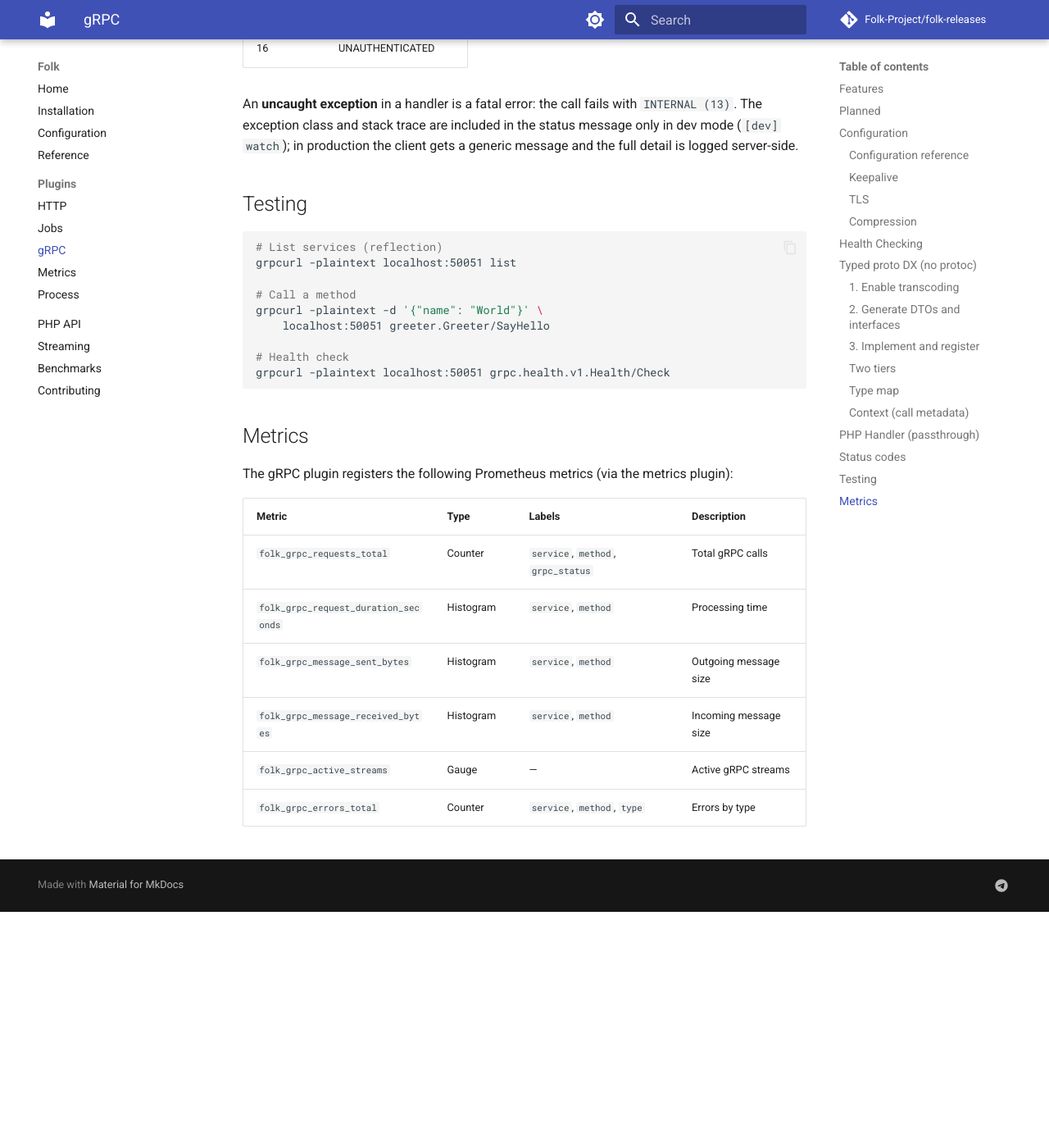
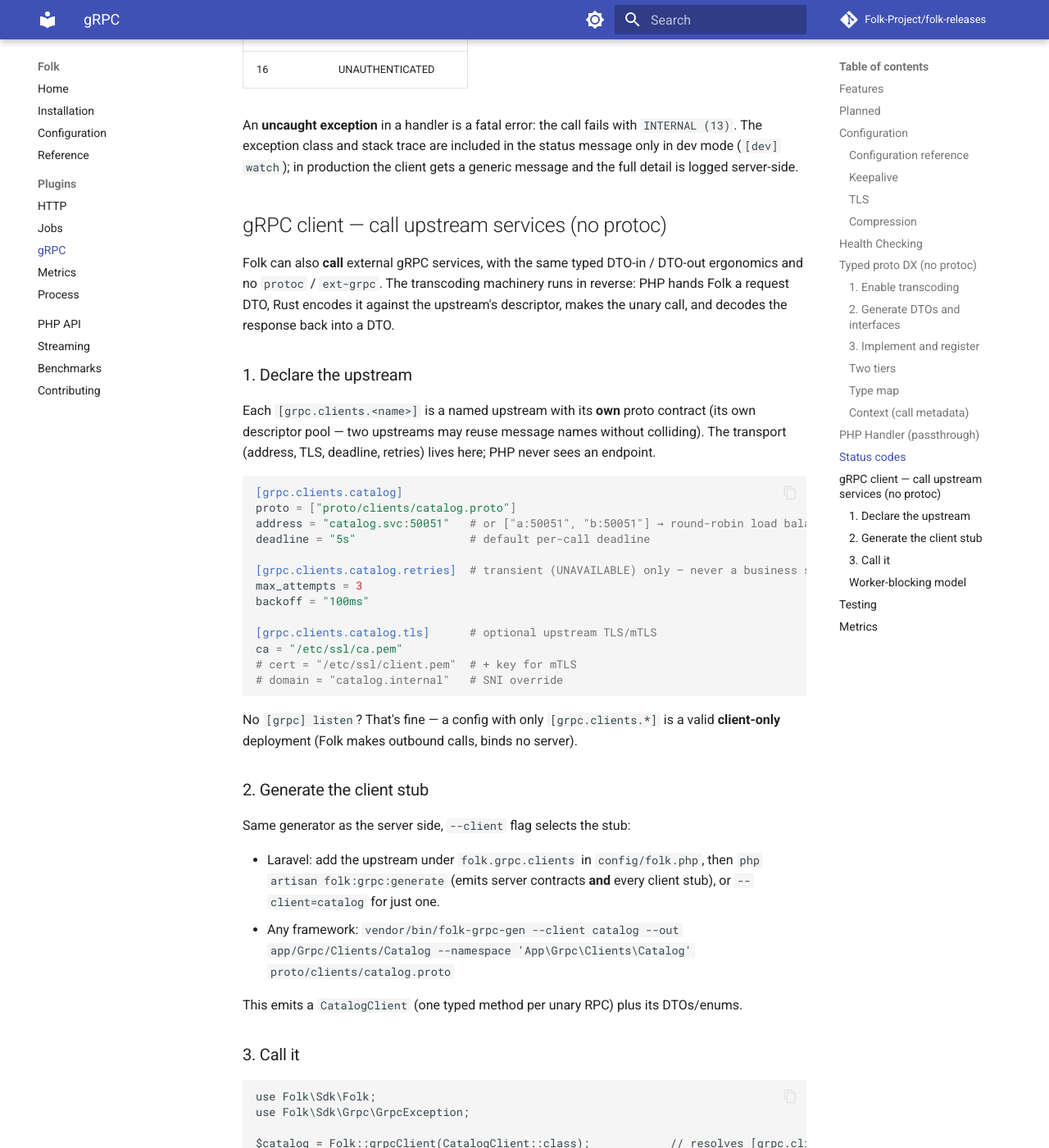
Before and after one commit to Folk-Project/folk-releases, an MkDocs documentation site: the page built from docs/plugins/grpc.md, in a window 1280 px wide and 1400 px high, scrolled down 7501 px. Shown: the whole window at 82% size. Built offline with MkDocs 1.6.1 and Material for MkDocs 9.7.7, drawn with Linux system fonts in a browser that asks for light colours; comment, search, counter and statistics services are not loaded; before the commit the page ends 8613 px from its top, so only the background shows below that; some of the changed text lies outside the part shown.

Commit message:
Phase 88: gRPC client docs + build-manifest 0.2.9 (grpc 0.5.*)
- docs/plugins/grpc.md: "gRPC client — call upstream services (no protoc)"
  section (config, stub generation, calling, worker-blocking model); Features
  and Planned (streaming → #32) updated.
- docs/reference.md: [grpc.clients.<name>] keys; listen documented optional
  (client-only deployments).
- folk.example.toml: gRPC client example.
- RELEASE_NOTES.md: #88 entry.
- build-manifest.toml: grpc 0.4.* → 0.5.*, release 0.2.8 → 0.2.9 (.so rebuild).

Co-Authored-By: Claude Opus 4.8 (1M context) <noreply@anthropic.com>

````diff
--- a/docs/plugins/grpc.md
+++ b/docs/plugins/grpc.md
@@ -6,6 +6,7 @@ Native gRPC server with reflection and health checking. Built on [tonic](https:/
 
 - Unary gRPC calls with dispatch to PHP workers
 - **Typed proto DX**: proto↔native transcoding + DTO/interface generation, no protoc ([see below](#typed-proto-dx-no-protoc))
+- **gRPC client**: call upstream services from PHP with typed DTOs, no protoc — deadlines, retries, load balancing, TLS/mTLS ([see below](#grpc-client--call-upstream-services-no-protoc))
 - Server reflection via proto files (grpcurl, Postman auto-discovery)
 - Automatic proto import resolution
 - gRPC Health Checking Protocol (grpc.health.v1)
@@ -20,8 +21,7 @@ Native gRPC server with reflection and health checking. Built on [tonic](https:/
 
 ## Planned
 
-- Server-side streaming
-- Per-RPC timeouts
+- Streaming (client / server / bidirectional) — [#32](https://github.com/Folk-Project/folk-releases/issues/32)
 
 ## Configuration
 
@@ -284,6 +284,89 @@ An **uncaught exception** in a handler is a fatal error: the call fails with
 message only in dev mode (`[dev] watch`); in production the client gets a
 generic message and the full detail is logged server-side.
 
+## gRPC client — call upstream services (no protoc)
+
+Folk can also **call** external gRPC services, with the same typed DTO-in /
+DTO-out ergonomics and no `protoc` / `ext-grpc`. The transcoding machinery runs
+in reverse: PHP hands Folk a request DTO, Rust encodes it against the upstream's
+descriptor, makes the unary call, and decodes the response back into a DTO.
+
+### 1. Declare the upstream
+
+Each `[grpc.clients.<name>]` is a named upstream with its **own** proto contract
+(its own descriptor pool — two upstreams may reuse message names without
+colliding). The transport (address, TLS, deadline, retries) lives here; PHP never
+sees an endpoint.
+
+```toml
+[grpc.clients.catalog]
+proto = ["proto/clients/catalog.proto"]
+address = "catalog.svc:50051"   # or ["a:50051", "b:50051"] → round-robin load balancing
+deadline = "5s"                 # default per-call deadline
+
+[grpc.clients.catalog.retries]  # transient (UNAVAILABLE) only — never a business status
+max_attempts = 3
+backoff = "100ms"
+
+[grpc.clients.catalog.tls]      # optional upstream TLS/mTLS
+ca = "/etc/ssl/ca.pem"
+# cert = "/etc/ssl/client.pem"  # + key for mTLS
+# domain = "catalog.internal"   # SNI override
+```
+
+No `[grpc] listen`? That's fine — a config with only `[grpc.clients.*]` is a
+valid **client-only** deployment (Folk makes outbound calls, binds no server).
+
+### 2. Generate the client stub
+
+Same generator as the server side, `--client` flag selects the stub:
+
+- Laravel: add the upstream under `folk.grpc.clients` in `config/folk.php`, then
+  `php artisan folk:grpc:generate` (emits server contracts **and** every client
+  stub), or `--client=catalog` for just one.
+- Any framework:
+  `vendor/bin/folk-grpc-gen --client catalog --out app/Grpc/Clients/Catalog --namespace 'App\Grpc\Clients\Catalog' proto/clients/catalog.proto`
+
+This emits a `CatalogClient` (one typed method per unary RPC) plus its DTOs/enums.
+
+### 3. Call it
+
+```php
+use Folk\Sdk\Folk;
+use Folk\Sdk\Grpc\GrpcException;
+
+$catalog = Folk::grpcClient(CatalogClient::class);            // resolves [grpc.clients.catalog]
+// or Folk::grpcClient(CatalogClient::class, 'other:50051');  // endpoint override
+
+$resp = $catalog->Search(new SearchRequest(query: 'phone', page: 1));  // DTO in → DTO out
+foreach ($resp->products as $p) {
+    echo $p->title;
+}
+```
+
+Per-call metadata and deadline are fluent (immutable — each returns a new client):
+
+```php
+$catalog
+    ->withMetadata('authorization', "Bearer {$token}")
+    ->withDeadline(0.5)
+    ->Search($req);
+```
+
+A non-OK result throws `Folk\Sdk\Grpc\GrpcException` (`$e->status()` is a canonical
+gRPC code): a business status the upstream set (e.g. `NOT_FOUND(5)`), an expired
+deadline (`DEADLINE_EXCEEDED(4)`), or an unreachable upstream (`UNAVAILABLE(14)`).
+
+### Worker-blocking model
+
+The call is **synchronous**: the PHP worker blocks on the RPC bridge until the
+upstream responds (the same competing-consumers model as `jobs.push`). A slow
+upstream ties up a worker, so **always set a deadline** and size your worker pool
+accordingly. Channels are pooled per worker (lazy, kept alive across requests).
+
+> Unary only in this release. Streaming (client/server/bidirectional) is tracked
+> in [#32](https://github.com/Folk-Project/folk-releases/issues/32).
+
 ## Testing
 
 ```bash
````
Also changed, not shown: RELEASE_NOTES.md (+57 -0 lines), build-manifest.toml (+7 -2 lines), docs/reference.md (+23 -1 lines), folk.example.toml (+13 -0 lines).
